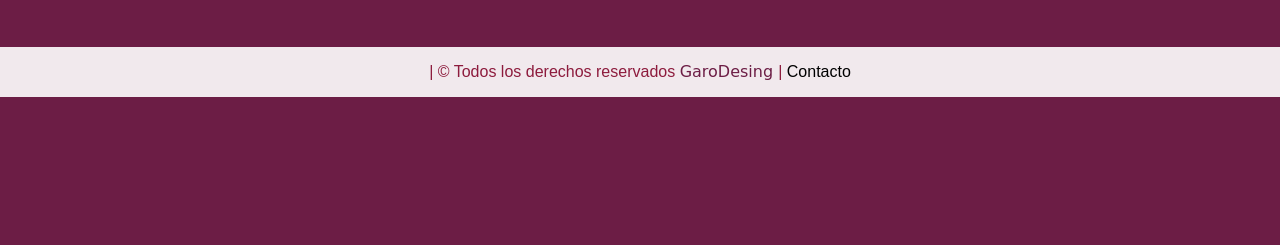
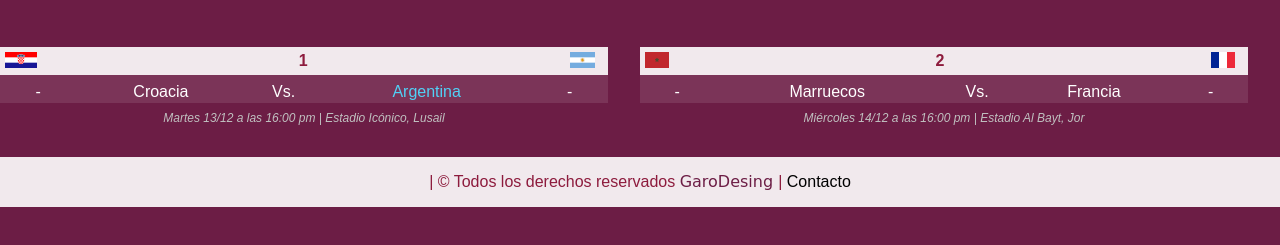
Before and after one commit to MagoGaro/Fixture, a plain HTML site: page html/semifinal.html in a window 1280 px wide. Shown: the part 193-438 px from the top of the page. Drawn offline with Linux system fonts and the light colour scheme; a web font is replaced by a local one.

Commit message:
Actualización

```diff
--- a/html/semifinal.html
+++ b/html/semifinal.html
@@ -37,7 +37,32 @@
 
         <!--Inicio centro-->
 <section id="seccion3" class="fila">
-
+   <div class="col-lg-6 col-md-6 col-sm-12 col-xs-12 octa">
+        <table>
+            <caption><img class="imgizq" src="/img/pBNlhMoz_hr.svg" alt=""><img class="imgder" src="/img/lbWgcL7g_ar.svg" alt=""><h4>1</h4></caption>
+            <tr class="marcador">
+                <td id="puntos"> - </td>
+                <td> Croacia </td>
+                <td> Vs. </td>
+                <td class="arg"> Argentina </td>
+                <td id="puntos"> - </td>
+            </tr>
+            <td class="info" colspan="5">Martes 13/12 a las 16:00 pm | Estadio Ic&oacute;nico, Lusail</td>
+        </table>
+    </div>
+  <div class="col-lg-6 col-md-6 col-sm-12 col-xs-12 octa">
+        <table>
+            <caption><img class="imgizq" src="/img/3Qdm3BQT_ma.svg" alt=""><img class="imgder" src="/img/8pNC3L0q_fr.svg" alt=""><h4>2</h4></caption>
+            <tr class="marcador">
+                <td id="puntos"> - </td>
+                <td> Marruecos </td>
+                <td> Vs. </td>
+                <td> Francia </td>
+                <td id="puntos"> - </td>
+            </tr>
+            <td class="info" colspan="5">Mi&eacute;rcoles 14/12 a las 16:00 pm | Estadio Al Bayt, Jor</td>
+        </table>
+    </div>
 </section>
         <!--Fin centro-->
         <!--inicio Pie-->
```
Also changed, not shown: html/cuartos.html (+8 -8 lines).
